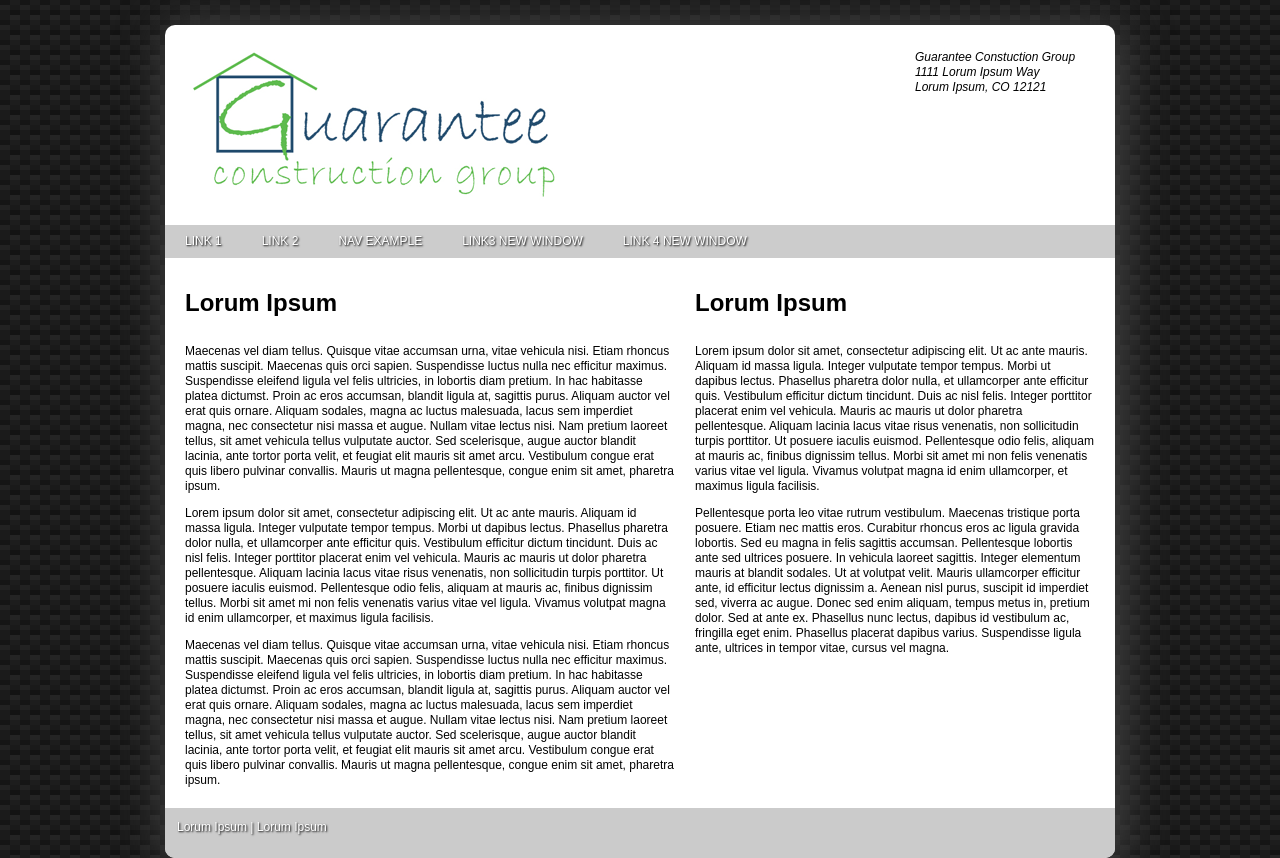
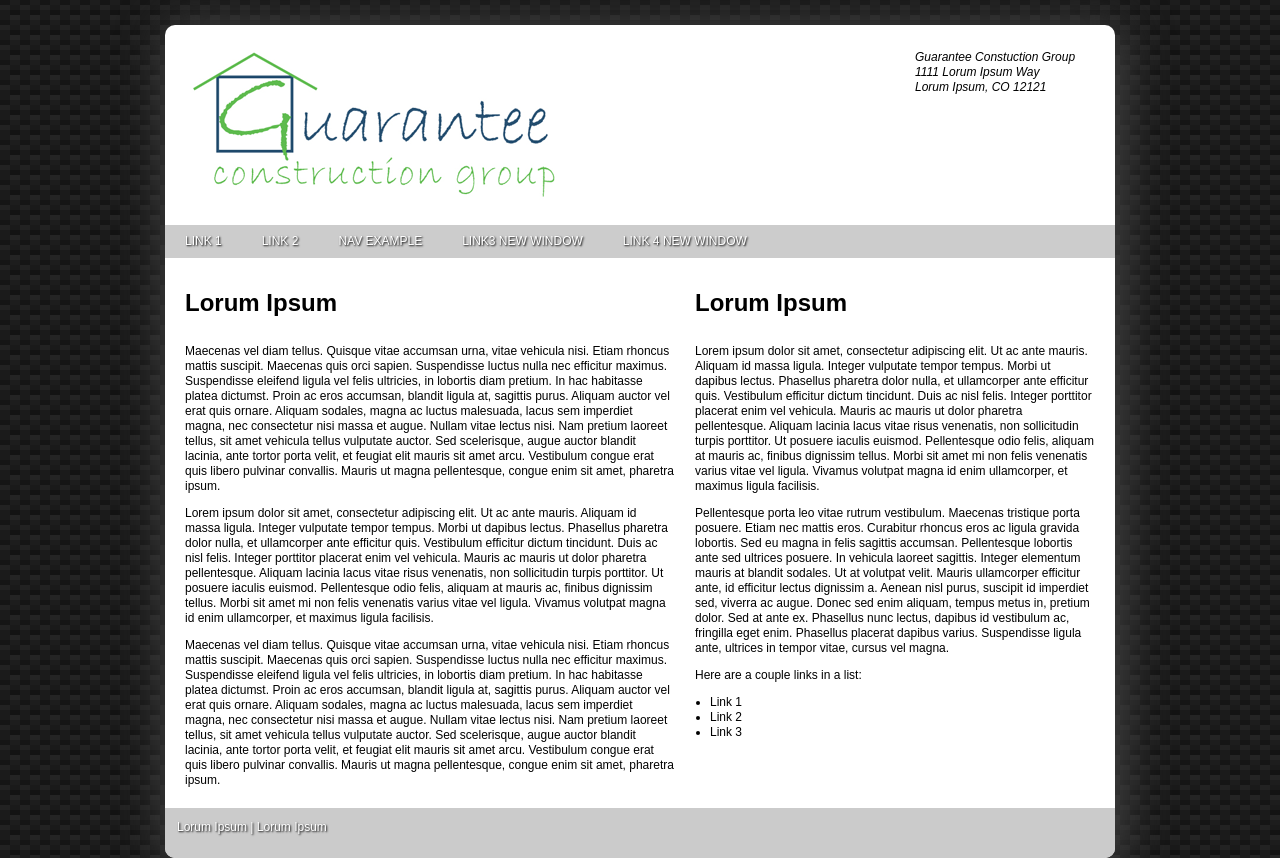
Before and after one commit to edox/guarantee-construction-group, a plain HTML site: page index.html in a window 1280 px wide. Drawn offline with Linux system fonts and the light colour scheme.

Commit message:
Added Link/UL Examples
-Added Link/UL Examples

```diff
--- a/index.html
+++ b/index.html
@@ -28,7 +28,13 @@
 				<div id="Column2">
 					<h1 class="top">Lorum Ipsum</h1>
 					<p>Lorem ipsum dolor sit amet, consectetur adipiscing elit. Ut ac ante mauris. Aliquam id massa ligula. Integer vulputate tempor tempus. Morbi ut dapibus lectus. Phasellus pharetra dolor nulla, et ullamcorper ante efficitur quis. Vestibulum efficitur dictum tincidunt. Duis ac nisl felis. Integer porttitor placerat enim vel vehicula. Mauris ac mauris ut dolor pharetra pellentesque. Aliquam lacinia lacus vitae risus venenatis, non sollicitudin turpis porttitor. Ut posuere iaculis euismod. Pellentesque odio felis, aliquam at mauris ac, finibus dignissim tellus. Morbi sit amet mi non felis venenatis varius vitae vel ligula. Vivamus volutpat magna id enim ullamcorper, et maximus ligula facilisis.</p>
-					<p class="bottom">Pellentesque porta leo vitae rutrum vestibulum. Maecenas tristique porta posuere. Etiam nec mattis eros. Curabitur rhoncus eros ac ligula gravida lobortis. Sed eu magna in felis sagittis accumsan. Pellentesque lobortis ante sed ultrices posuere. In vehicula laoreet sagittis. Integer elementum mauris at blandit sodales. Ut at volutpat velit. Mauris ullamcorper efficitur ante, id efficitur lectus dignissim a. Aenean nisl purus, suscipit id imperdiet sed, viverra ac augue. Donec sed enim aliquam, tempus metus in, pretium dolor. Sed at ante ex. Phasellus nunc lectus, dapibus id vestibulum ac, fringilla eget enim. Phasellus placerat dapibus varius. Suspendisse ligula ante, ultrices in tempor vitae, cursus vel magna.</p>
+					<p>Pellentesque porta leo vitae rutrum vestibulum. Maecenas tristique porta posuere. Etiam nec mattis eros. Curabitur rhoncus eros ac ligula gravida lobortis. Sed eu magna in felis sagittis accumsan. Pellentesque lobortis ante sed ultrices posuere. In vehicula laoreet sagittis. Integer elementum mauris at blandit sodales. Ut at volutpat velit. Mauris ullamcorper efficitur ante, id efficitur lectus dignissim a. Aenean nisl purus, suscipit id imperdiet sed, viverra ac augue. Donec sed enim aliquam, tempus metus in, pretium dolor. Sed at ante ex. Phasellus nunc lectus, dapibus id vestibulum ac, fringilla eget enim. Phasellus placerat dapibus varius. Suspendisse ligula ante, ultrices in tempor vitae, cursus vel magna.</p>
+					<p>Here are a couple links in a list:</p>
+					<ul class="bottom">
+					<li><a href="#">Link 1</a></li>
+					<li><a href="#">Link 2</a></li>
+					<li><a href="#">Link 3</a></li>
+					</ul>
 				</div>
 				<div id="Column1">
 					<h1 class="top">Lorum Ipsum</h1>
```
